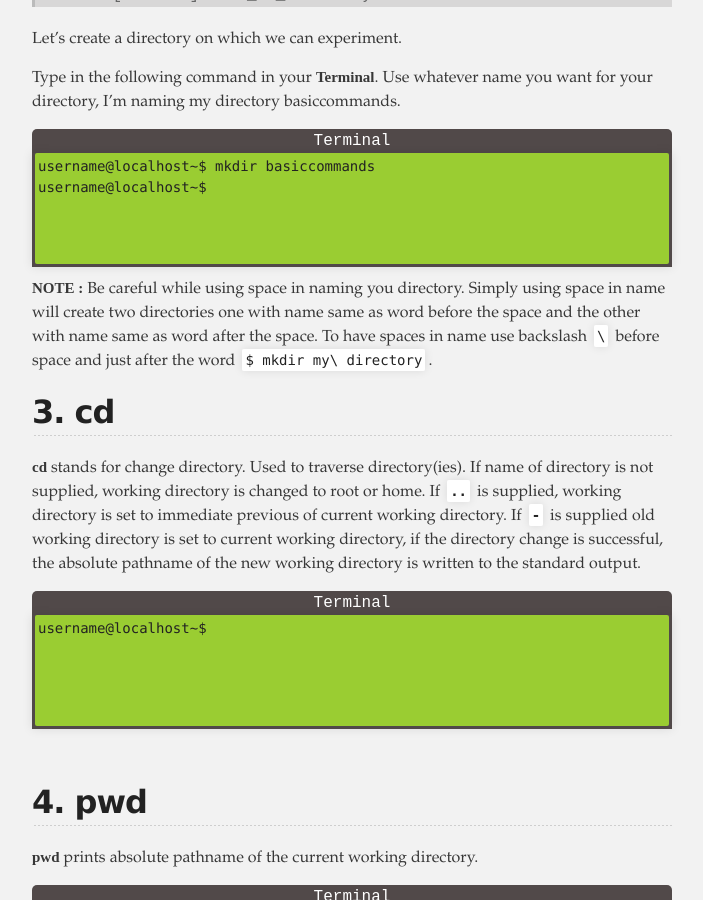
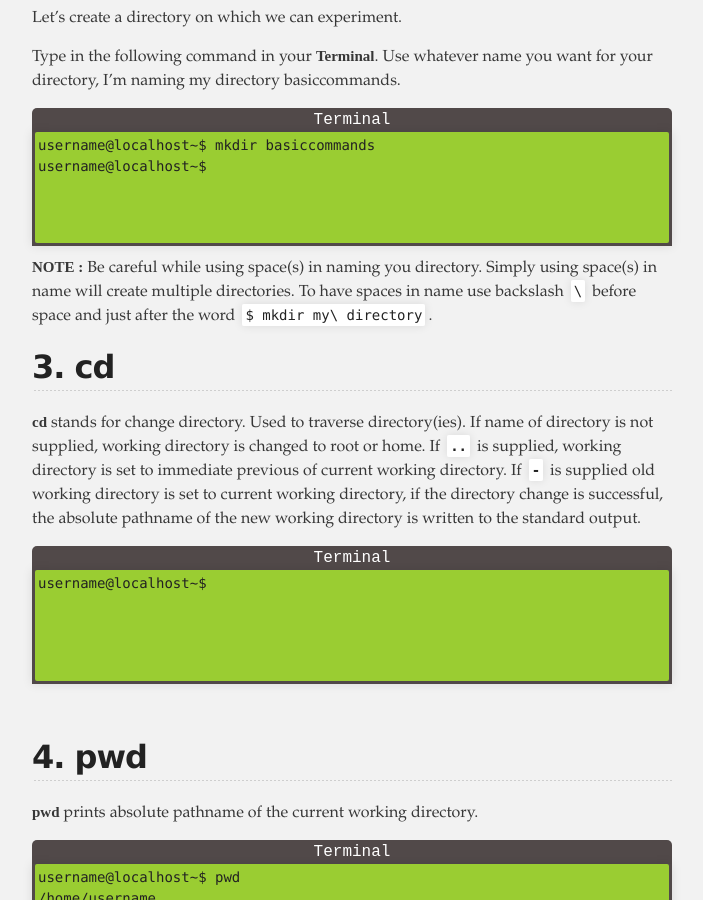
Before and after one commit to rajeev29five/rajeev29five.github.io, a Jekyll site: the page built from index.md, in a window 1280 px wide and 900 px high, scrolled down 3263 px. Shown: the whole window, without its empty margins (288-991 px from the left). Built offline with Jekyll 4.4.1, drawn with Linux system fonts in a browser that asks for light colours; the repository's description, which GitHub fills in, is left out; some of the changed text lies outside the part shown.

Commit message:
improvements

````diff
--- a/index.md
+++ b/index.md
@@ -74,7 +74,6 @@ username@localhost~$ ls -a
 ..              Desktop         Pictures
 .bash_history   Documents       Public
 .bashrc         Downloads       Templates
-~
 username@localhost~$
 
 ```
@@ -133,7 +132,7 @@ username@localhost~$
 
 ```
 
-**NOTE :** Be careful while using space in naming you directory. Simply using space in name will create two directories one with name same as word before the space and the other with name same as word after the space. To have spaces in name use backslash `\` before space and just after the word  `$ mkdir my\ directory`.
+**NOTE :** Be careful while using space(s) in naming you directory. Simply using space(s) in name will create multiple directories. To have spaces in name use backslash `\` before space and just after the word  `$ mkdir my\ directory`.
 
 
 ## 3. cd
````
